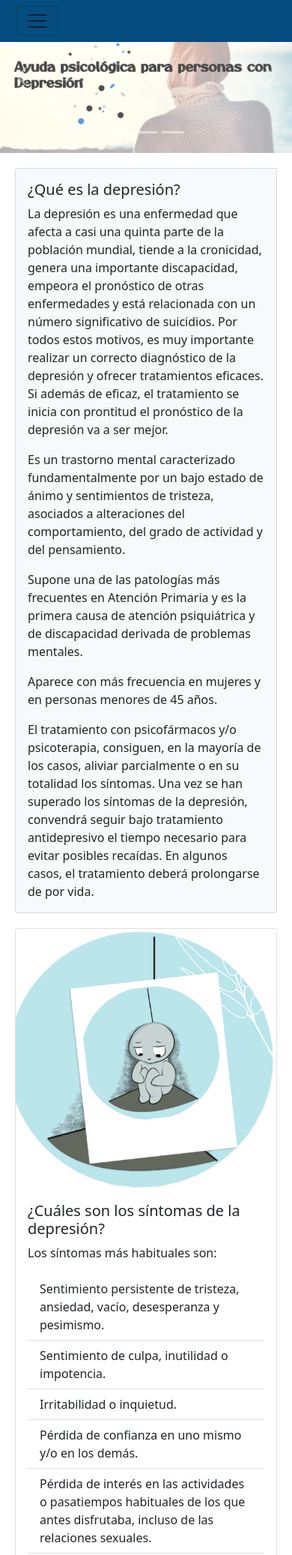
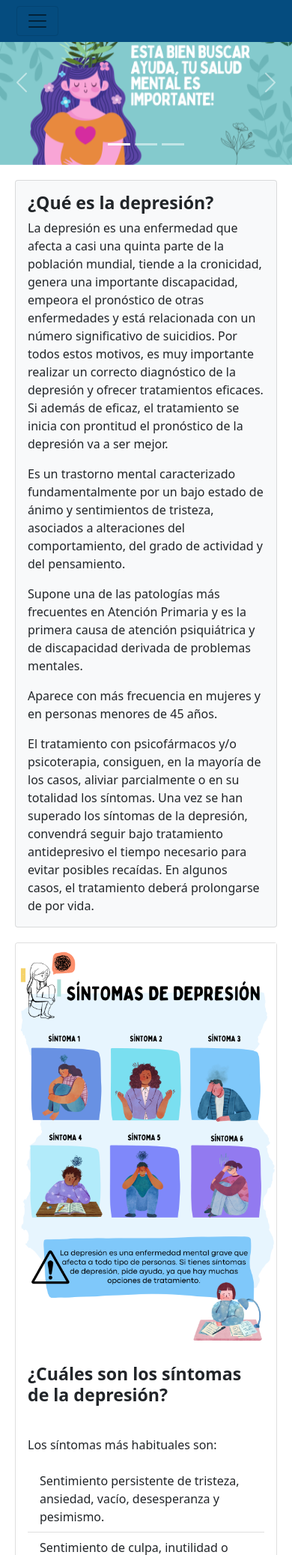
Before and after one commit to jaz-2023/ayuda_psicologica, a PHP site: page / in a window 390 px wide; the page is wider, and only the part inside the window is pictured. Shown: the top 2074 px of that part at 75% size. Run offline with PHP 8.4, Linux system fonts and the light colour scheme; some libraries are stand-ins or nearby versions.

Commit message:
graficos y titulos responsive

```diff
--- a/index.php
+++ b/index.php
@@ -109,7 +109,7 @@
     <section id="Que_es">
       <div class="card text-dark bg-light mb-3" style="max-width: 100rem;">
         <div class="card-body">
-          <h5 class="card-title">¿Qué es la depresión?</h5>
+          <h3 class="card-title"><b>¿Qué es la depresión?</b></h3>
           <p class="card-text">La depresión es una enfermedad que afecta a casi una quinta parte de la población
             mundial, tiende a la
             cronicidad, genera una importante discapacidad, empeora el pronóstico de otras enfermedades y está
@@ -140,12 +140,12 @@
       <div class="card mb-3" style="max-width: 100%;">
         <div class="row g-0">
           <div class="col-md-4">
-            <img src="images/imagen1.png" class="img-fluid rounded-start" alt="...">
+            <img src="images/2sintomas.png" class="img-fluid rounded-start" alt="...">
           </div>
           <div class="col-md-8">
             <div class="card-body">
-              <h5 class="card-title">¿Cuáles son los síntomas de la depresión?</h5>
-              <p class="card-text">Los síntomas más habituales son:</p>
+              <h3 class="card-title" style="margin-bottom: 2.5rem;"><b>¿Cuáles son los síntomas de la depresión?</b></h3>
+              <p class="card-text" style="margin-bottom: 1rem;">Los síntomas más habituales son:</p>
               <p class="card-text">
               <ul class="list-group list-group-flush">
                 <li class="list-group-item">Sentimiento persistente de tristeza, ansiedad, vacío, desesperanza y
@@ -180,7 +180,7 @@
     <!-- tipos de depresion -->
     <!--========================================================== -->
     <section id="Tipos">
-      <h3>¿Qué tipos de depresión existen?</h3>
+      <h3><b>¿Qué tipos de depresión existen?</b></h3>
       <div class="accordion" id="accordionExample">
         <div class="accordion-item">
           <h2 class="accordion-header" id="headingOne">
@@ -290,7 +290,7 @@
         <div class="row g-0">
           <div class="col-md-9">
             <div class="card-body">
-              <h5 class="card-title">¿Qué provoca la depresión?</h5>
+              <h3 class="card-title"><b>¿Qué provoca la depresión?</b></h3>
               <p class="card-text">Las razones por las que uno se deprime pueden ser obvias o todo lo contrario.
                 Igualmente,
                 puede existir
@@ -323,7 +323,7 @@
     <!--========================================================== -->
 
     <section class="w-100" id="riesgo">
-      <h3>¿Cuáles son sus factores de riesgo?</h3>
+      <h3><b>¿Cuáles son sus factores de riesgo?</b></h3>
       <div class="row w-75 mx-auto" id="servicios-fila-1">
         <div class="col-lg-6 col-md-12 col-sm-12 d-flex justify-content-start my-5 icono-wrap">
           <img src="images/riesgos/genero.png" alt="desarrollo" width="180" height="160">
@@ -416,7 +416,7 @@
 
     <section>
       <div class="card">
-        <h3>Consejos para afrontar una depresión</h3>
+        <h3><b>Consejos para afrontar una depresión</b></h3>
         <p>Para afrontar una depresión es necesario cuidar la mente, pero también el cuerpo. Algunas de las siguientes
           recomendaciones pueden ser útiles a la hora de superar esta enfermedad:
         </p>
@@ -613,7 +613,7 @@
 
 <section id="recursos" class="w-100">
 <div class="card">
-        <h3>Recursos y Programas de ayuda en Bogotá y a nivel nacional</h3>
+        <h3><b>Recursos y Programas de ayuda en Bogotá y a nivel nacional</b></h3>
 
 
         <h5>Porque quiero estar bien</h5>
```
Also changed, not shown: images/2sintomas.png (added), images/carrusel/slide1.png, images/imagen1.png (deleted).
